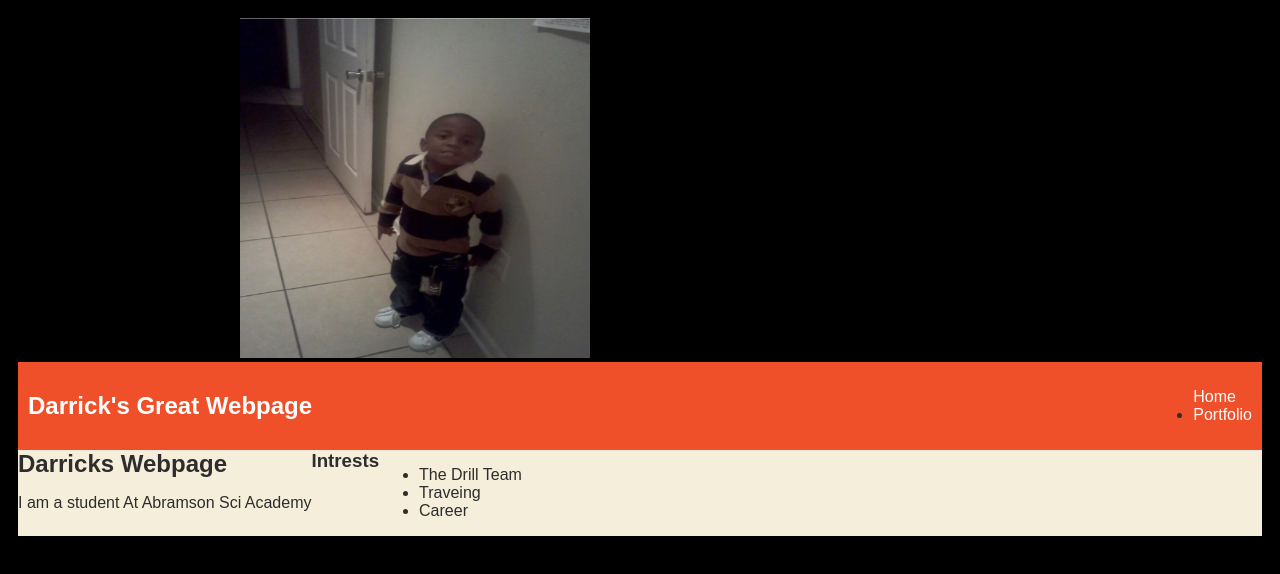
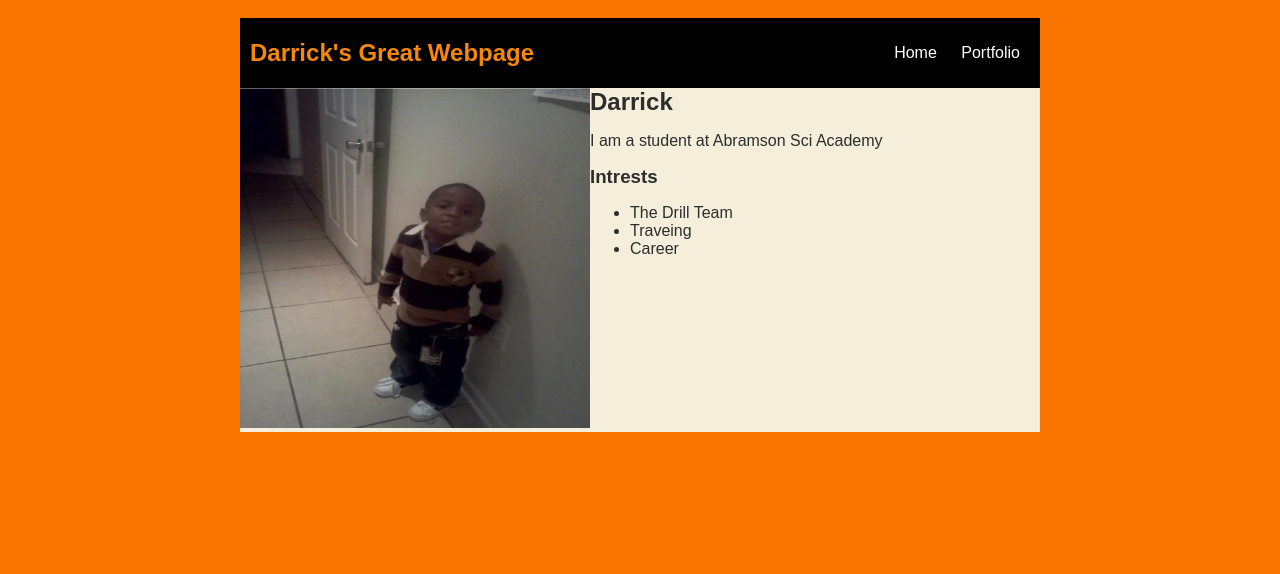
Before and after one commit to Darricktillman/Darricktillman.github.io, a plain HTML site: page index.html in a window 1280 px wide. Drawn offline with Linux system fonts and the light colour scheme.

Commit message:
add index.html and css files

```diff
--- a/index.html
+++ b/index.html
@@ -10,34 +10,33 @@
 <body>
    <! -- All content goes here -->
       <div id="all-contents">
-         <img src="IMG_4001.jpg" width="350" height="340">
-      </div>
          <div>
             <nav>
                <h1>Darrick's Great Webpage</h1>
                <ul id="nav-ul">
-   <liclass="nav-li">
-     <a href="index.html"> Home </a>
-   </liclass="nav-li">
-   <li>
-     <a href="portfolio.html"> Portfolio </a>
-   </li>
+                  <li class="nav-li"><a href="index.html"> Home </a></li>
+                  <li class="nav-li"><a href="portfolio.html"> Portfolio </a></li>
                </ul>
             </nav>
 
             <main>
                <div>
-               <h2>Darricks Webpage</h2>
-               <p>I am a student At Abramson Sci Academy</p>
+                  <img src="IMG_4001.jpg" width="350" height="340">
+               </div>
+               <div>
+                  <h2>Darrick</h2>
+                  <p>I am a student at Abramson Sci Academy</p>
                   <!-- Intrests Section -->
-            </div>
                <h3>Intrests</h3>
                <ul>
                   <li>The Drill Team</li>
                   <li>Traveing </li>
                   <li>Career</li>
                </ul>
+            </div>
             </main>
          </div>
+      </div>
+</body>
 
 </html>
--- a/style.css
+++ b/style.css
@@ -1,5 +1,5 @@
 body {
-    background: rgb(0, 0, 0);
+    background: rgb(250, 117, 0);
     color: rgb(45, 45, 45);
     padding: 10px;
     font-family: arial;
@@ -11,7 +11,7 @@ body {
 
 /* navigation menu */
 nav {
-    background: rgb(239, 80, 41);
+    background: rgb(0, 0, 0);
    margin: 0 auto;
     display: flex;
     padding: 10px;
@@ -19,7 +19,7 @@ nav {
 h1 {
     display: flex;
     align-items: center;
-    color: white;
+    color: rgb(246, 135, 8);
     flex: 1;
     margin: 0;
 }
```
Lines whose indentation alone changed are shown as unchanged.
